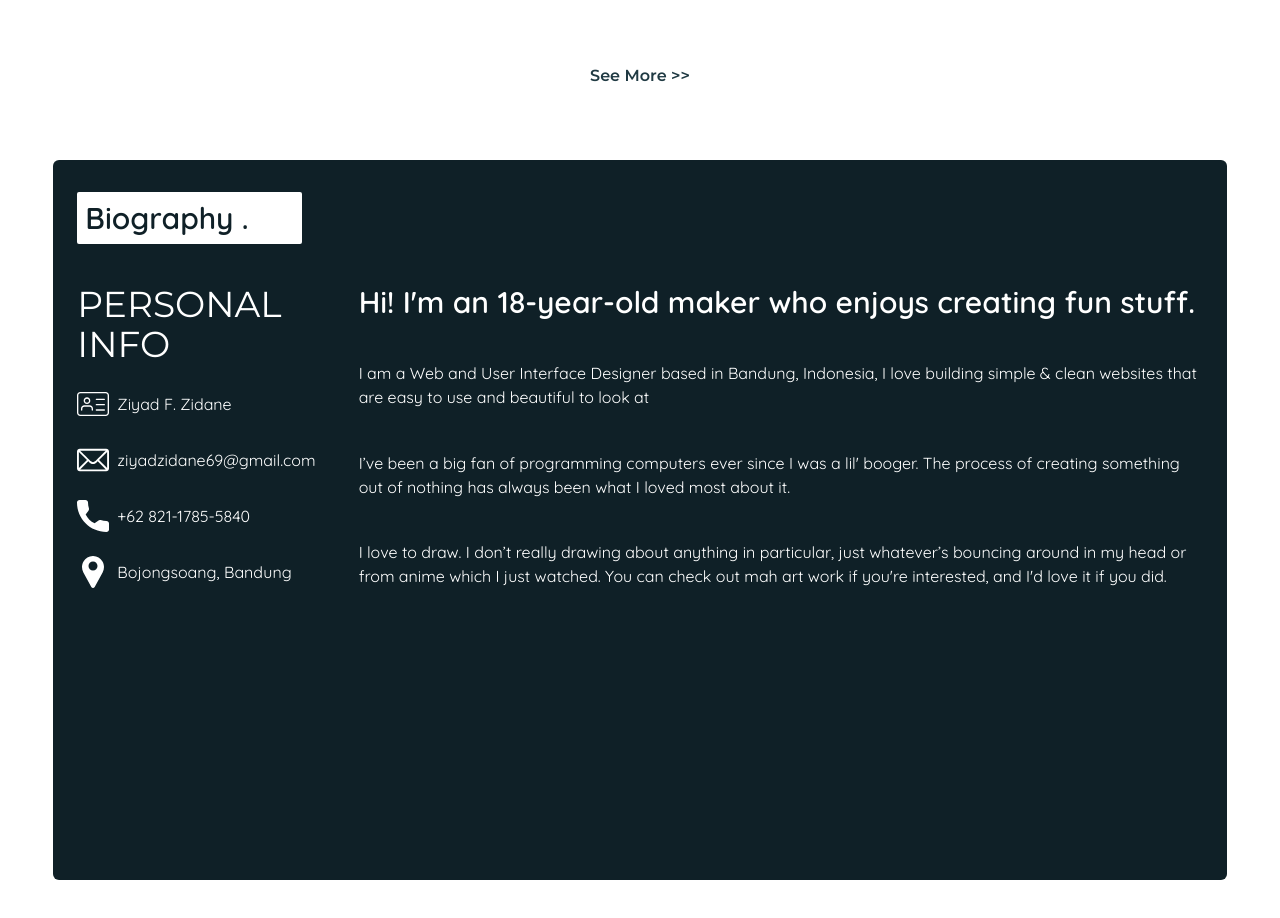
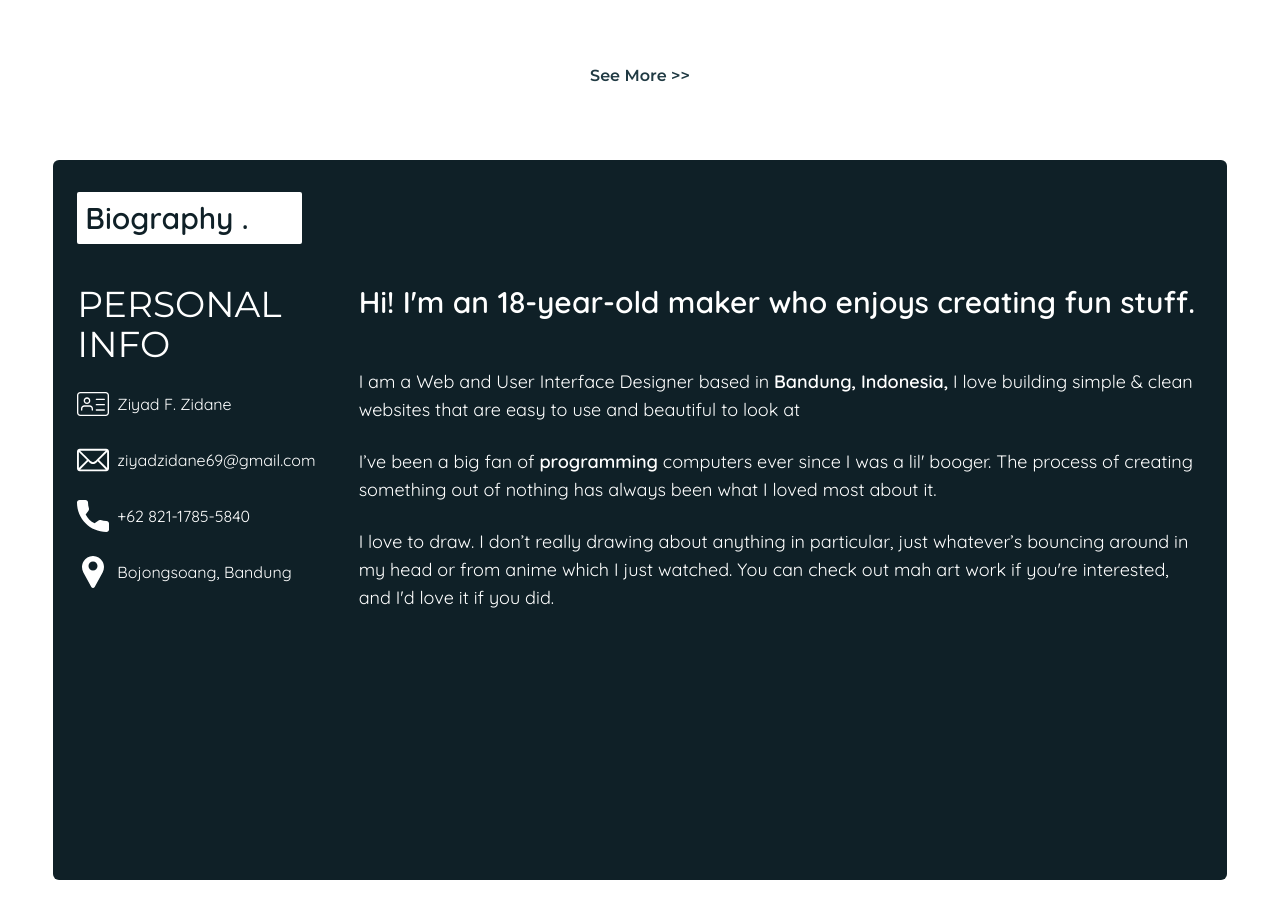
Before and after one commit to Doodle6660/my-portfolio, a Vue app: page / in a window 1280 px wide. Shown: the part 1480-2398 px from the top of the page. Built offline with nearby package versions, Linux system fonts and the light colour scheme.

Commit message:
Update Biography.vue

```diff
--- a/src/components/Biography.vue
+++ b/src/components/Biography.vue
@@ -1,12 +1,14 @@
 <template>
-    <div class="flex h-screen w-full font-secondary py-10 justify-center">
-        <div class="bg-moon1 w-11/12 px-6 py-8 rounded-md">
+    <div
+        class="flex h-screen w-full h-full font-secondary py-10 justify-center"
+    >
+        <div class="bg-moon1 w-11/12 h-full px-6 py-8 rounded-md">
             <p
                 class="w-3/4 xl:w-1/5 bg-white text-moon1 font-semibold text-2xl md:text-3xl px-2 py-2 rounded-sm mb-10"
             >
                 Biography .
             </p>
-            <div class="flex flex-row w-full">
+            <div class="flex flex-row w-full h-5/6">
                 <div class="flex flex-col w-1/2 md:w-1/4 text-white gap-6">
                     <p class="text-2xl md:text-4xl w-1/6 font-primary">
                         PERSONAL INFO
@@ -122,25 +124,25 @@
                         <p>Bojongsoang, Bandung</p>
                     </div>
                 </div>
-                <div
-                    class="flex flex-col w-1/2 md:w-3/4 text-white justify-between"
-                >
-                    <p class="text-2xl md:text-3xl font-semibold">
+                <div class="flex flex-col w-1/2 md:w-3/4 text-white gap-6">
+                    <p class="text-2xl md:text-3xl font-semibold mb-6">
                         Hi! I'm an 18-year-old maker who enjoys creating fun
                         stuff.
                     </p>
-                    <p>
-                        I am a Web and User Interface Designer based in Bandung,
-                        Indonesia, I love building simple & clean websites that
-                        are easy to use and beautiful to look at
+                    <p class="text-lg">
+                        I am a Web and User Interface Designer based in
+                        <span class="font-semibold">Bandung, Indonesia,</span> I
+                        love building simple & clean websites that are easy to
+                        use and beautiful to look at
                     </p>
-                    <p>
-                        I’ve been a big fan of programming computers ever since
-                        I was a lil' booger. The process of creating something
-                        out of nothing has always been what I loved most about
-                        it.
+                    <p class="text-lg">
+                        I’ve been a big fan of
+                        <span class="font-semibold">programming</span> computers
+                        ever since I was a lil' booger. The process of creating
+                        something out of nothing has always been what I loved
+                        most about it.
                     </p>
-                    <p>
+                    <p class="text-lg">
                         I love to draw. I don’t really drawing about anything in
                         particular, just whatever’s bouncing around in my head
                         or from anime which I just watched. You can check out
```
